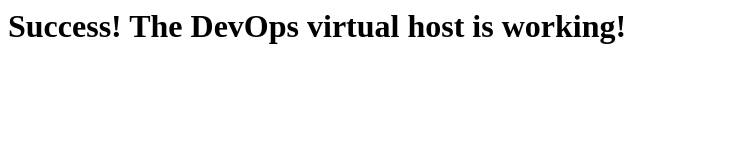
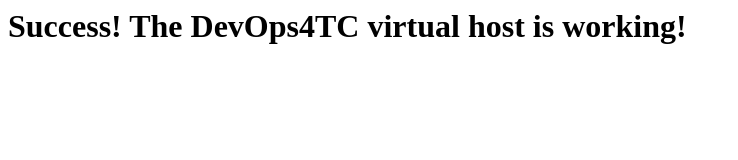
Before and after one commit to DevOpsUser2021/DevOps4TCArts, a plain HTML site: page sample2.html in a window 1280 px wide. Shown: the whole page, without its empty margins (0-738 px from the left). Drawn offline with Linux system fonts and the light colour scheme.

Commit message:
Update sample2.html

```diff
--- a/sample2.html
+++ b/sample2.html
@@ -3,6 +3,6 @@
         <title>Welcome to DevOps4TC!</title>
     </head>
     <body>
-        <h1>Success!  The DevOps virtual host is working!</h1>
+        <h1>Success!  The DevOps4TC virtual host is working!</h1>
     </body>
 </html>
```
